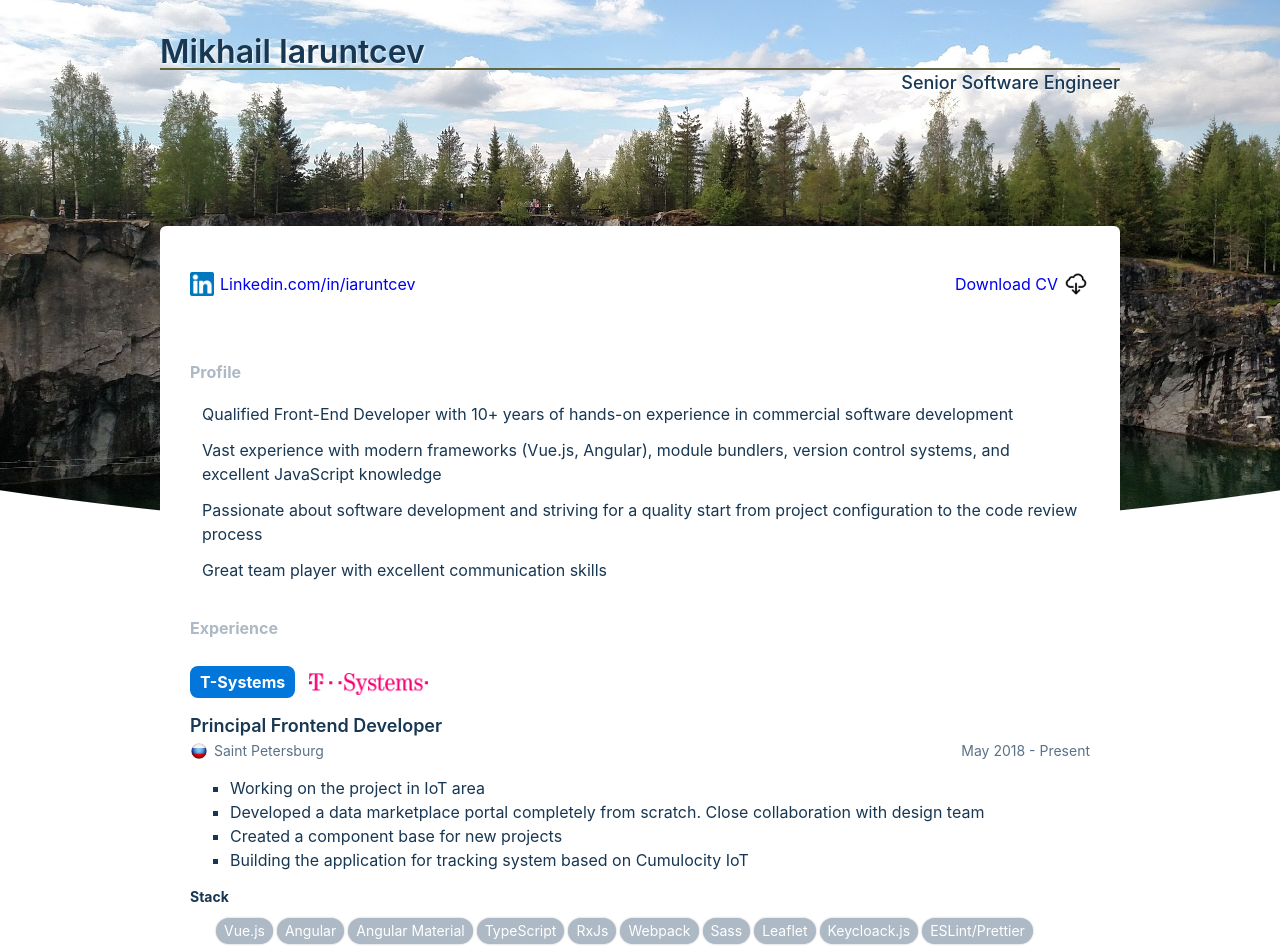
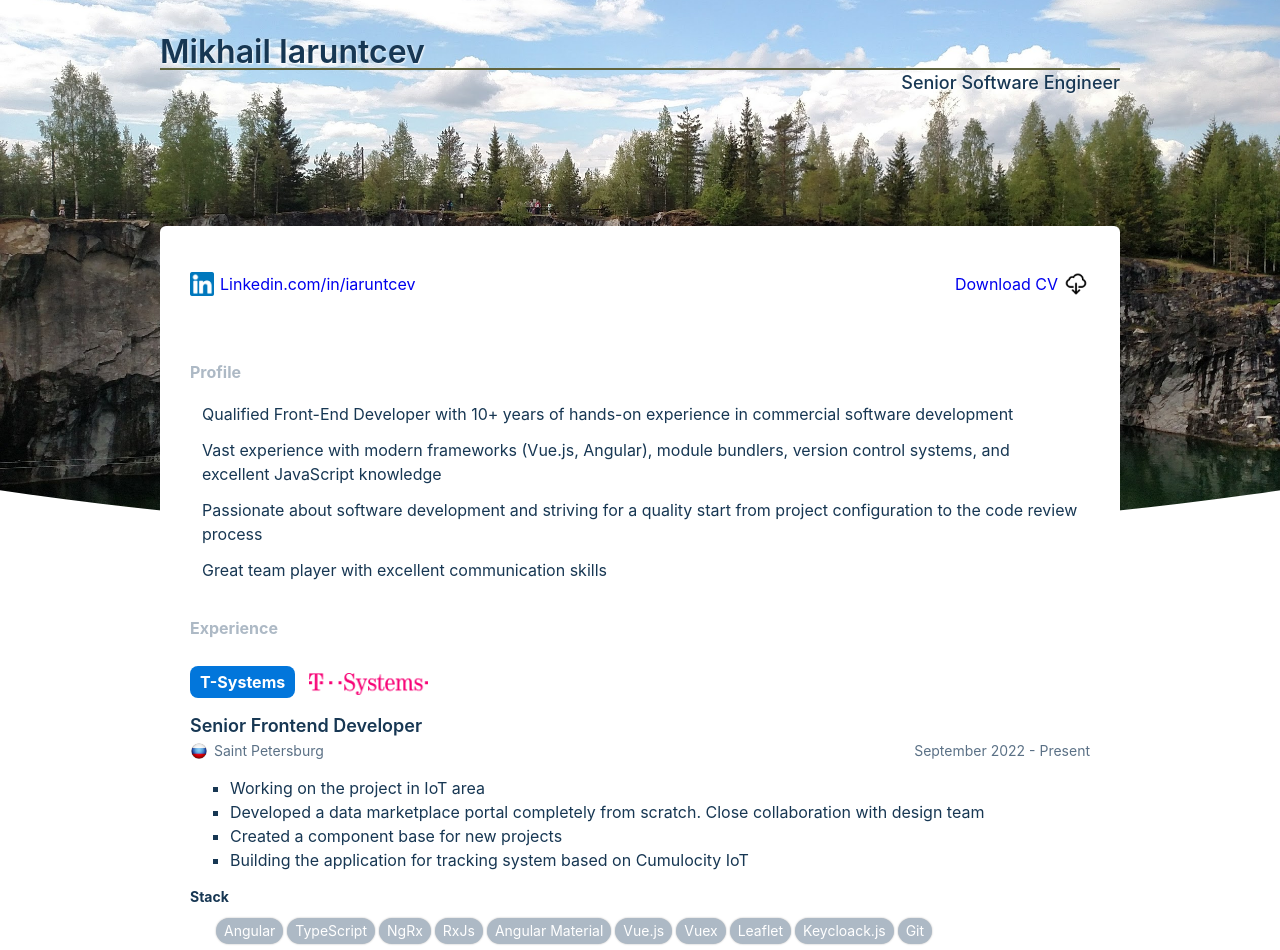
Before and after one commit to KleJ/klej.github.io, a Vue app: page / in a window 1280 px wide. Shown: the top 950 px of the page. Built offline with nearby package versions, Linux system fonts and the light colour scheme.

Commit message:
extract cv to cv.json

```diff
--- a/src/components/ColorComponent.vue
+++ b/src/components/ColorComponent.vue
@@ -18,7 +18,7 @@
         v-if="isWarningVisible"
         class="warning">
       <span class="warning__icon"/>
-      <span class="warning__text"> White color isn't recommended</span>
+      <span class="warning__text">White color is not recommended</span>
       <span class="warning__icon"/>
     </div>
   </transition>
--- a/src/components/MainComponent.vue
+++ b/src/components/MainComponent.vue
@@ -61,6 +61,7 @@
 
 <script>
 import emitter from "@/services/emitter";
+import cvJson from "@/cv.json";
 
 import EducationBlock from "@/components/EducationBlock";
 import ExperienceBlock from "@/components/ExperienceBlock";
@@ -87,129 +88,9 @@ export default {
   data() {
     return {
       publicPath: process.env.BASE_URL,
-      author: 'Mikhail Iaruntcev',
-      position: 'Senior Software Engineer',
-      workLog: [
-        {
-          title: 'Principal Frontend Developer',
-          company: {
-            name: 'T-Systems',
-            link: 'https://www.t-systems.com/',
-            type: 'tsys'
-          },
-          location: 'Saint Petersburg',
-          startDate: 'May 2018',
-          endDate: 'Present',
-          desc: [
-            'Working on the project in IoT area',
-            'Developed a data marketplace portal completely from scratch. Close collaboration with design team',
-            'Created a component base for new projects',
-            'Building the application for tracking system based on Cumulocity IoT'
-          ],
-          stack: ['Vue.js', 'Angular', 'Angular Material', 'TypeScript', 'RxJs', 'Webpack', 'Sass', 'Leaflet', 'Keycloack.js', 'ESLint/Prettier', 'Git', 'Cumulocity']
-        },
-        {
-          title: 'Senior Frontend Developer',
-          company: {
-            name: 'EPAM Systems',
-            link: 'https://www.epam.com/',
-            type: 'epam',
-          },
-          location: 'Saint Petersburg',
-          startDate: 'June 2016',
-          endDate: 'April 2018',
-          desc: [
-            'Developed a base framework, to be used for other company projects',
-            'Created the analytics widget based on D3.js and Sankey chart',
-            'Improved code quality and optimized performance. Applied TDD'
-          ],
-          stack: [
-            'Angular.js', 'Angular', 'Webpack', 'Typescript', 'D3.js', 'Sankey', 'Sass', 'Git', 'Electron.js'
-          ]
-        },
-        {
-          title: 'Frontend Developer',
-          company: {
-            name: 'Nexign',
-            link: 'https://nexign.com/',
-            type: 'nexign',
-          },
-          location: 'Samara',
-          startDate: 'November 2015',
-          endDate: 'February 2016',
-          desc: [
-            'Development of new version of the system for automated processing of sales operations (SFA)',
-            'Contributed to solution design for the new version of SFA system',
-            'Applied Test-Driven Development approach',
-            'Migrated existing modules to the Angular framework'
-          ],
-          stack: [
-            'Angular.js', 'Webpack', 'Typescript', 'Sass', 'Git'
-          ]
-        },
-        {
-          title: 'Frontend Developer',
-          company: {
-            name: 'Smart Solutions',
-            link: 'http://smartsolutions-123.ru/',
-            type: 'smart',
-          },
-          location: 'Samara',
-          startDate: 'March 2015',
-          endDate: 'November 2015',
-          project: 'International project ARUM, adaptive production management',
-          desc: [
-            'Infographic visualisation by D3.js. Integration of voting system',
-            'Developed UI interacting with Restful API for multi-agent scheduler',
-            'Created UI/UX for task distribution system for production management'
-          ],
-          stack: [
-            'Angular.js', 'Webpack', 'D3.js', 'Sass/Less', 'Git'
-          ]
-        },
-        {
-          title: 'Full Stack Developer',
-          company: {
-            name: 'WebZavod',
-            link: 'https://webzavod.ru/',
-            type: 'zavod',
-          },
-          location: 'Samara',
-          startDate: 'January 2011',
-          endDate: 'January 2014',
-          desc: [
-            'Developed and maintained various CMS modules',
-            'Designed DB architecture for sites and regional portals of corporate customers',
-            'Developed bash and perl scripts for process automation',
-            'Integrated third-party modules'
-          ],
-          stack: [
-            'Perl', 'JavaScript', 'jQuery', 'MySQL', 'RegEx', 'Bash'
-          ]
-        }
-      ],
-      education: {
-        university: 'Samara State Technical University',
-        link: 'https://samgtu.com/',
-        location: 'Samara',
-        endDate: '2012',
-        degree: 'Engineer\'s degree',
-        area: 'Computer and Information Systems Security'
-      },
-      languages: [
-        {
-          lang: 'Russian',
-          icon: 'rus',
-          level: 'Native'
-        },
-        {
-          lang: 'English',
-          icon: 'eng',
-          level: 'Upper-Intermediate'
-        }
-      ],
       isColorSectionVisible: false,
-      footerColor: {red: 173, green: 185, blue: 197}
+      footerColor: {red: 173, green: 185, blue: 197},
+      ...cvJson
     };
   }
 };
--- /dev/null
+++ b/src/cv.json
@@ -0,0 +1,155 @@
+{
+  "author": "Mikhail Iaruntcev",
+  "position": "Senior Software Engineer",
+  "workLog": [
+    {
+      "title": "Senior Frontend Developer",
+      "company": {
+        "name": "T-Systems",
+        "link": "https://www.t-systems.com/",
+        "type": "tsys"
+      },
+      "location": "Saint Petersburg",
+      "startDate": "September 2022",
+      "endDate": "Present",
+      "desc": [
+        "Working on the project in IoT area",
+        "Developed a data marketplace portal completely from scratch. Close collaboration with design team",
+        "Created a component base for new projects",
+        "Building the application for tracking system based on Cumulocity IoT"
+      ],
+      "stack": [
+        "Angular",
+        "TypeScript",
+        "NgRx",
+        "RxJs",
+        "Angular Material",
+        "Vue.js",
+        "Vuex",
+        "Leaflet",
+        "Keycloack.js",
+        "Git"
+      ]
+    },
+    {
+      "title": "Senior Frontend Developer",
+      "company": {
+        "name": "EPAM Systems",
+        "link": "https://www.epam.com/",
+        "type": "epam"
+      },
+      "location": "Saint Petersburg",
+      "startDate": "June 2016",
+      "endDate": "April 2018",
+      "desc": [
+        "Developed a base framework, to be used for other company projects",
+        "Created the analytics widget based on D3.js and Sankey chart",
+        "Improved code quality and optimized performance. Applied TDD"
+      ],
+      "stack": [
+        "Angular.js",
+        "Angular",
+        "Webpack",
+        "Typescript",
+        "D3.js",
+        "Sankey",
+        "Sass",
+        "Git",
+        "Electron.js"
+      ]
+    },
+    {
+      "title": "Frontend Developer",
+      "company": {
+        "name": "Nexign",
+        "link": "https://nexign.com/",
+        "type": "nexign"
+      },
+      "location": "Samara",
+      "startDate": "November 2015",
+      "endDate": "February 2016",
+      "desc": [
+        "Development of new version of the system for automated processing of sales operations (SFA)",
+        "Contributed to solution design for the new version of SFA system",
+        "Applied Test-Driven Development approach",
+        "Migrated existing modules to the Angular framework"
+      ],
+      "stack": [
+        "Angular.js",
+        "Webpack",
+        "Typescript",
+        "Sass",
+        "Git"
+      ]
+    },
+    {
+      "title": "Frontend Developer",
+      "company": {
+        "name": "Smart Solutions",
+        "link": "http://smartsolutions-123.ru/",
+        "type": "smart"
+      },
+      "location": "Samara",
+      "startDate": "March 2015",
+      "endDate": "November 2015",
+      "project": "International project ARUM, adaptive production management",
+      "desc": [
+        "Infographic visualisation by D3.js. Integration of voting system",
+        "Developed UI interacting with Restful API for multi-agent scheduler",
+        "Created UI/UX for task distribution system for production management"
+      ],
+      "stack": [
+        "Angular.js",
+        "Webpack",
+        "D3.js",
+        "Sass/Less",
+        "Git"
+      ]
+    },
+    {
+      "title": "Full Stack Developer",
+      "company": {
+        "name": "WebZavod",
+        "link": "https://webzavod.ru/",
+        "type": "zavod"
+      },
+      "location": "Samara",
+      "startDate": "January 2011",
+      "endDate": "January 2014",
+      "desc": [
+        "Developed and maintained various CMS modules",
+        "Designed DB architecture for sites and regional portals of corporate customers",
+        "Developed bash and perl scripts for process automation",
+        "Integrated third-party modules"
+      ],
+      "stack": [
+        "Perl",
+        "JavaScript",
+        "jQuery",
+        "MySQL",
+        "RegEx",
+        "Bash"
+      ]
+    }
+  ],
+  "education": {
+    "university": "Samara State Technical University",
+    "link": "https://samgtu.com/",
+    "location": "Samara",
+    "endDate": "2012",
+    "degree": "Engineer's degree",
+    "area": "Computer and Information Systems Security"
+  },
+  "languages": [
+    {
+      "lang": "Russian",
+      "icon": "rus",
+      "level": "Native"
+    },
+    {
+      "lang": "English",
+      "icon": "eng",
+      "level": "Upper-Intermediate"
+    }
+  ]
+}
```
